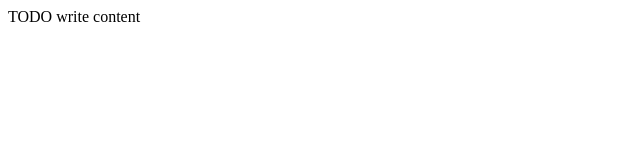
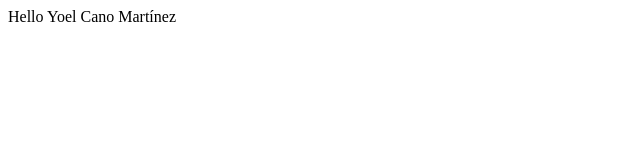
Before and after one commit to canomartinezyoel/ProyectoWeb4, a plain HTML site: page public_html/Yoel.html in a window 1280 px wide. Shown: the full height of the page, 0-640 px from the left. Drawn offline with Linux system fonts and the light colour scheme.

Commit message:
Yoel. Creado texto de prueba

```diff
--- a/public_html/Yoel.html
+++ b/public_html/Yoel.html
@@ -11,6 +11,6 @@ and open the template in the editor.
         <meta name="viewport" content="width=device-width, initial-scale=1.0">
     </head>
     <body>
-        <div>TODO write content</div>
+        <div>Hello Yoel Cano Martínez</div>
     </body>
 </html>
```
